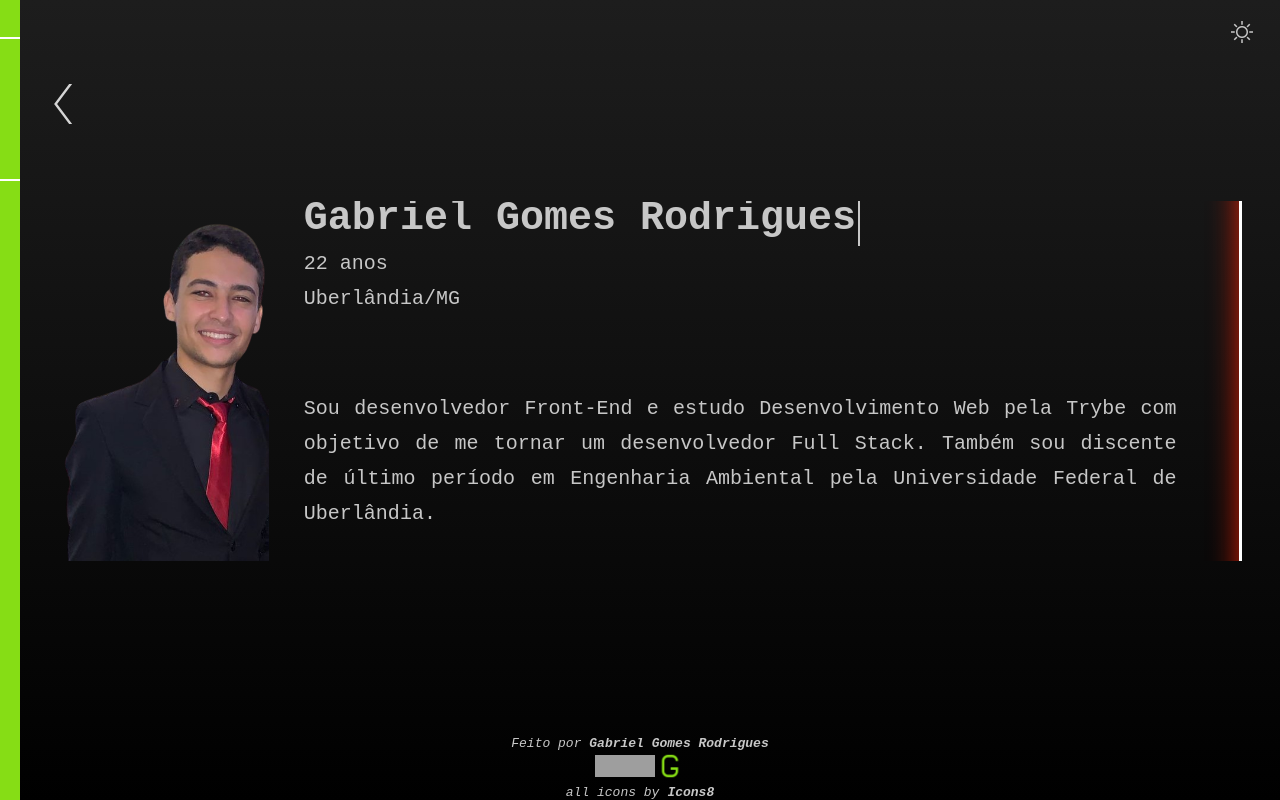
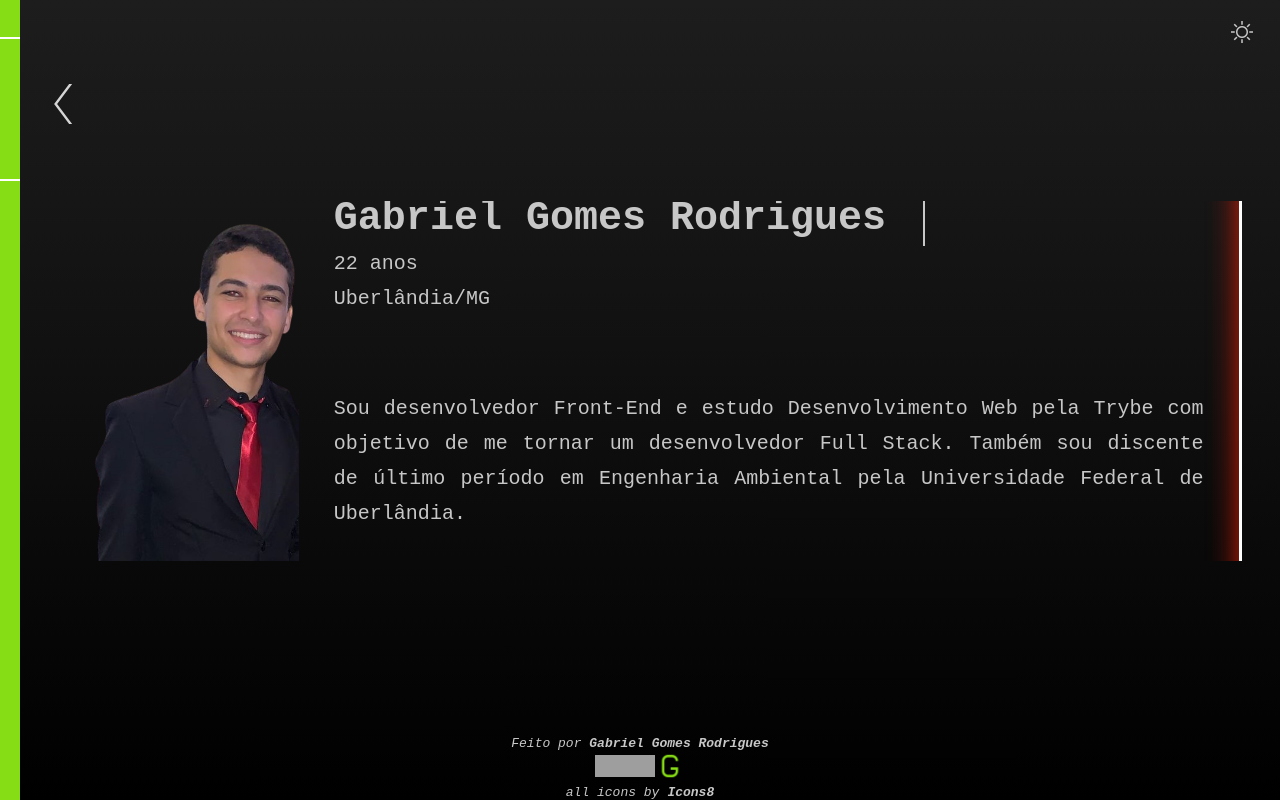
Before and after one commit to gabrielgr99/my-portfolio, a React (Create React App) app: page / in a window 1280 px wide. Built offline with nearby package versions, Linux system fonts and the light colour scheme; grey boxes are pictures that could not be loaded.

Commit message:
Refatora e melhora posicao da imagem

```diff
--- a/src/pages/About.css
+++ b/src/pages/About.css
@@ -1,6 +1,7 @@
 .img-container {
   display: flex;
-  width: 1200px;
+  max-width: 1200px;
+  min-width: 935px;
   margin-inline: auto;
   justify-content: center;
   border-right: 3px solid #fff;
@@ -50,13 +51,13 @@
 
 #img-perfil {
   padding-top: 10px;
+  margin-left: 30px;
 }
 
 .about {
   font-size: 20px;
   line-height: 35px;
-  padding-left: 35px;
-  width: 90%;
+  padding: 0 35px;
 }
 
 .my-name {
```
